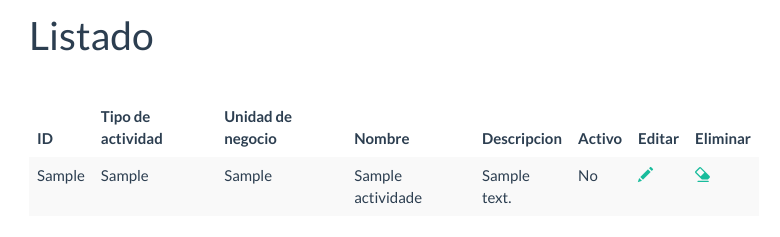
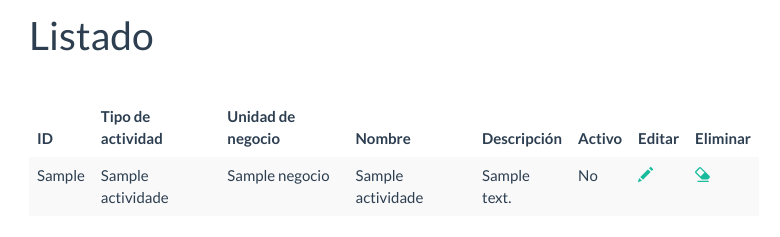
Before and after one commit to WEBXICO-MX/WebOVC, a PHP site: page /php/cat_actividades.php in a window 1280 px wide. Shown: the part 724-961 px from the top of the page, without its empty margins (246-1026 px from the left). Run offline with PHP 8.4, Linux system fonts and the light colour scheme; tables that the repository leaves empty or names only in its code hold one stand-in row (values such as "Sample post").

Commit message:
Página de Actividades

```diff
--- a/php/cat_actividades.php
+++ b/php/cat_actividades.php
@@ -1,7 +1,5 @@
 <?php
 require_once 'class/Actividad.php';
-require_once 'class/TipoActividad.php';
-require_once 'class/UnidadNegocio.php';
 require_once 'lib/Utilerias.php';
 //session_start();
 
@@ -12,8 +10,6 @@ require_once 'lib/Utilerias.php';
   } */
 
 $a = new Actividad();
-$ta = new TipoActividad();
-$un = new UnidadNegocio();
 $count = 0;
 $xAccion = "";
 $txtCveActividad = 0;
@@ -27,8 +23,8 @@ $msg = "";
 if ($_SERVER["REQUEST_METHOD"] == "POST") {
     $xAccion = test_input($_POST["xAccion"]);
     $txtCveActividad = (int) test_input($_POST["txtCveActividad"]);
-    //$txtCveTipo = (int) test_input($_POST["txtCveTipo"]);
-    //$txtCveUnidadNegocio = (int) test_input($_POST["txtCveUnidadNegocio"]);
+    $txtCveTipo = (int) test_input($_POST["txtCveTipo"]);
+    $txtCveUnidadNegocio = (int) test_input($_POST["txtCveUnidadNegocio"]);
     $txtNombre = test_input($_POST["txtNombre"]);
     $txtDescripcion = test_input($_POST["txtDescripcion"]);
     $cbxActivo = isset($_POST["cbxActivo"]) ? 1 : 0;
@@ -39,9 +35,9 @@ if ($_SERVER["REQUEST_METHOD"] == "POST") {
 
     if ($xAccion == 'grabar') {
         $a->setCve_tipo($txtCveTipo);
-        $a->setCve_unidad_negocio($txtCveTipo);
+        $a->setCve_unidad_negocio($txtCveUnidadNegocio);
         $a->setNombre($txtNombre);
-        $a->setDescripcion($cbxActivo);
+        $a->setDescripcion($txtDescripcion);
         $a->setActivo($cbxActivo);
         $count = $a->grabar();
 
@@ -53,9 +49,14 @@ if ($_SERVER["REQUEST_METHOD"] == "POST") {
     } elseif ($xAccion == 'eliminar') {
         $count = $a->borrar();
         if($count > 0)
-        { $msg = "El registro ha sido borrado con éxito"; $a = NULL;}
+        { //$msg = "El registro ha sido borrado con éxito"; $a = NULL;
+
+        }
         else
-        { $msg = "Ha ocurrido un imprevisto al borrar el registro"; $a = NULL;}
+        {
+            //$msg = "Ha ocurrido un imprevisto al borrar el registro"; $a = NULL;
+
+        }
     } elseif ($xAccion == 'logout') {
         /* unset($_SESSION['cve_usuario']);
           header('Location:login.php');
@@ -63,7 +64,12 @@ if ($_SERVER["REQUEST_METHOD"] == "POST") {
     }
 }
 
-$sql = "SELECT * FROM actividades ORDER BY cve_actividad";
+$sql = "SELECT a.cve_actividad, a.cve_tipo, a.cve_unidad_negocio, ta.nombre as tipo_actividad, un.nombre as tipo_unidad_negocio, a.nombre as actividad, a.descripcion, a.activo ";
+$sql.= "FROM actividades a ";
+$sql.= "INNER JOIN tipos_actividades ta on ta.cve_tipo=a.cve_tipo and ta.cve_unidad_negocio=a.cve_unidad_negocio ";
+$sql.= "INNER JOIN unidades_negocio un on un.cve_unidad_negocio=a.cve_unidad_negocio ";
+$sql.= "ORDER BY cve_actividad";
+
 $rst = UtilDB::ejecutaConsulta($sql);
 ?>
 <!DOCTYPE html>
@@ -116,14 +122,15 @@ $rst = UtilDB::ejecutaConsulta($sql);
                                     </div>
                                 </div>
                                 <div class="form-group">
-                                <label for="cmbCveTipo">Tipo de actividad:</label>
-                                    <select name="cmbCveTipo" id="cmbCveTipo" class="form-control" placeholder="Tipo de actividad">
+                                <label for="txtCveTipo">Tipo de actividad:</label>
+                                    <select name="txtCveTipo" id="txtCveTipo" class="form-control" placeholder="Tipo de actividad">
                                         <option value="0">--------- SELECCIONE UNA OPCIÓN ---------</option>
                                         <?php
+                                        //echo($a);
                                         $sql2 = "SELECT * FROM tipos_actividades where activo=1 ORDER BY cve_tipo";
                                         $rst2 = UtilDB::ejecutaConsulta($sql2);
                                         foreach ($rst2 as $row) {
-                                            echo("<option value='" . $row['cve_tipo'] . "' " . ($ta->getCve_tipo() != 0 ? ($ta->getCve_tipo() == $row['cve_tipo'] ? "selected" : "") : "") . ">" . $row['nombre'] . "</option>");
+                                            echo("<option value='" . $row['cve_tipo'] . "' " . ($a->getCve_tipo() != 0 ? ($a->getCve_tipo() == $row['cve_tipo'] ? "selected" : "") : "") . ">" . $row['nombre'] . "</option>");
                                         }
                                         $rst2->closeCursor();
                                         ?>
@@ -131,8 +138,8 @@ $rst = UtilDB::ejecutaConsulta($sql);
                                     </select>
                                 </div>
                                 <div class="form-group">
-                                <label for="cmbCveUnidadNegocio">Unidad de negocio:</label>
-                                    <select name="cmbCveUnidadNegocio" id="cmbCveUnidadNegocio" class="form-control" placeholder="Unidad de negocio">
+                                <label for="txtCveUnidadNegocio">Unidad de negocio:</label>
+                                    <select name="txtCveUnidadNegocio" id="txtCveUnidadNegocio" class="form-control" placeholder="Unidad de negocio">
                                         <option value="0">--------- SELECCIONE UNA OPCIÓN ---------</option>
                                         <?php
                                         $sql2 = "SELECT * FROM unidades_negocio WHERE activo=1 ORDER BY cve_unidad_negocio";
@@ -186,7 +193,7 @@ $rst = UtilDB::ejecutaConsulta($sql);
                                 <th>Tipo de actividad</th>
                                 <th>Unidad de negocio</th>
                                 <th>Nombre</th>
-                                <th>Descripcion</th>
+                                <th>Descripción</th>
                                 <th>Activo</th>
                                 <th>Editar</th>
                                 <th>Eliminar</th>
@@ -196,13 +203,13 @@ $rst = UtilDB::ejecutaConsulta($sql);
                             <?php foreach ($rst as $row){?>
                             <tr>
                                 <td><?php echo($row['cve_actividad']);?></td>
-                                <td><?php echo($row['cve_tipo']);?></td>
-                                <td><?php echo($row['cve_unidad_negocio']);?></td>
-                                <td><?php echo($row['nombre']);?></td>
+                                <td><?php echo($row['tipo_actividad']);?></td>
+                                <td><?php echo($row['tipo_unidad_negocio']);?></td>
+                                <td><?php echo($row['actividad']);?></td>
                                 <td><?php echo($row['descripcion']);?></td>
                                 <td><?php echo($row['activo'] == 1 ? "Si":"No");?></td>
-                                <td><a href="javascript:void(0);" onclick="editar(<?php echo($row['cve_tipo']);?>);"><span class="glyphicon glyphicon-pencil"></span></a></td>
-                                <td><a href="javascript:void(0);" onclick="if(confirm('¿Está realmente seguro de eliminar este registro?')){eliminar(<?php echo($row['cve_tipo']);?>);}else{ return false;};"><span class="glyphicon glyphicon-erase"></span></a></td>
+                                <td><a href="javascript:void(0);" onclick="editar(<?php echo($row['cve_actividad']);?>, <?php echo($row['cve_tipo']);?>, <?php echo($row['cve_unidad_negocio']);?>);"><span class="glyphicon glyphicon-pencil"></span></a></td>
+                                <td><a href="javascript:void(0);" onclick="if(confirm('¿Está realmente seguro de eliminar este registro?')){eliminar(<?php echo($row['cve_actividad']);?>,<?php echo($row['cve_tipo']);?>, <?php echo($row['cve_unidad_negocio']);?>);}else{ return false;};"><span class="glyphicon glyphicon-erase"></span></a></td>
                             </tr>
                             <?php } $rst->closeCursor();?>
                         </tbody>
@@ -220,15 +227,20 @@ $rst = UtilDB::ejecutaConsulta($sql);
                 $("#frm_captura").submit();
             }
 
-            function editar(cve_actividad)
-            {   $("#txtCveActividad").val(cve_actividad);
+            function editar(cve_actividad,cve_tipo,cve_unidad_negocio)
+            {
+                $("#txtCveActividad").val(cve_actividad);
+                $("#txtCveTipo").val(cve_tipo);
+                $("#txtCveUnidadNegocio").val(cve_unidad_negocio);
                 $("#frm_captura").submit();
             }
 
-            function eliminar(cve_actividad)
+            function eliminar(cve_actividad,cve_tipo,cve_unidad_negocio)
             {
                 $("#xAccion").val("eliminar");
                 $("#txtCveActividad").val(cve_actividad);
+                $("#txtCveTipo").val(cve_tipo);
+                $("#txtCveUnidadNegocio").val(cve_unidad_negocio);
                 $("#frm_captura").submit();
             }
 
@@ -236,6 +248,8 @@ $rst = UtilDB::ejecutaConsulta($sql);
             {
                 $("#xAccion").val("");
                 $("#txtCveActividad").val("0");
+                $("#txtCveTipo").val("0");
+                $("#txtCveUnidadNegocio").val("0");
                 $("#frm_captura").submit();
             }
         </script>
```
